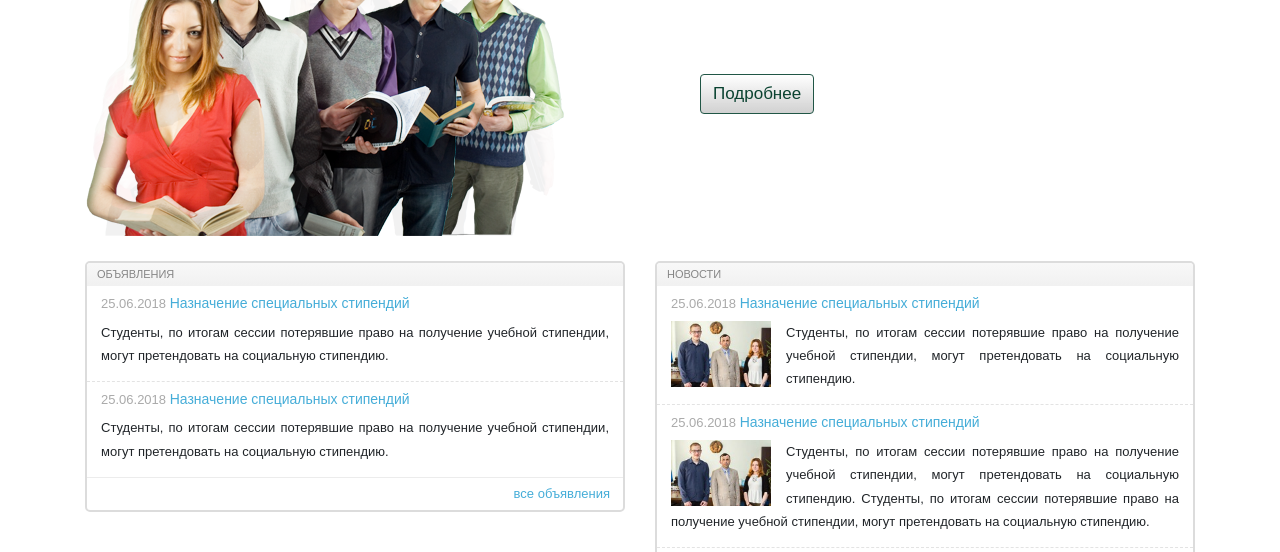
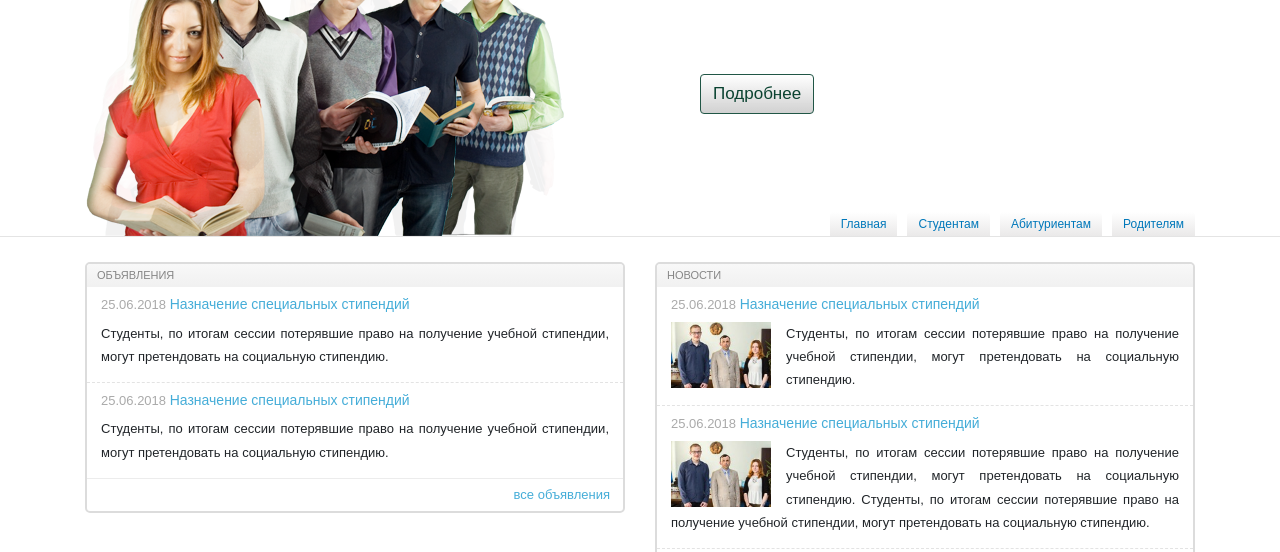
Before and after one commit to danilchican/fksis-portal-redesign, a website built with webpack: page src/index.html in a window 1280 px wide. Shown: the part 230-782 px from the top of the page. Built offline with nearby package versions, Linux system fonts and the light colour scheme; files whose address does not match are found by name.

Commit message:
Slider responsive menu

```diff
--- a/src/index.html
+++ b/src/index.html
@@ -126,7 +126,7 @@
 <!--TOP NAVIGATION END-->
 
 <!--INDEX SLIDER START-->
-<div id="fksis-slider" class="d-md-block d-sm-none">
+<div id="fksis-slider" class="d-md-block d-none">
     <div class="container">
         <div id="fksis-slider-content" class="carousel-fade slide" data-ride="carousel">
             <div class="carousel-inner">
@@ -157,6 +157,12 @@
                     </div>
                 </div>
             </div>
+            <ul id="slider-menu">
+                <li><a href="/">Главная</a></li>
+                <li><a href="/">Студентам</a></li>
+                <li><a href="/">Абитуриентам</a></li>
+                <li><a href="/">Родителям</a></li>
+            </ul>
         </div>
     </div>
 </div>
--- a/src/scss/app.scss
+++ b/src/scss/app.scss
@@ -147,10 +147,13 @@
 
 #fksis-slider {
   background: left top url(' ../images/slider-bg.jpg') repeat-x;
+  padding-top: 20px;
   border-top: 1px solid #036352;
-  padding-top: 20px;
+  border-bottom: 1px solid #e4e4e4;
 
   #fksis-slider-content {
+    position: relative;
+
     .carousel-item {
       background: -26px bottom url(' ../images/slider-light.png') no-repeat;
 
@@ -191,6 +194,37 @@
         padding-left: 60px;
       }
     }
+
+    #slider-menu {
+      list-style: none;
+      position: absolute;
+      right: 0;
+      bottom: 0;
+      margin: 0;
+      font-size: 12px;
+      font-weight: normal;
+
+      li {
+        float: left;
+        margin-left: 10px;
+        padding: 3px 11px;
+        border-radius: 4px 4px 0 0;
+        -moz-border-radius: 4px 4px 0 0;
+        -webkit-border-radius: 4px 4px 0 0;
+        background: -moz-linear-gradient(top, #ffffff 0%, #eae9e9 100%); /* FF3.6-15 */
+        background: -webkit-linear-gradient(top, #ffffff 0%, #eae9e9 100%); /* Chrome10-25,Safari5.1-6 */
+        background: linear-gradient(to bottom, #ffffff 0%, #eae9e9 100%); /* W3C, IE10+, FF16+, Chrome26+, Opera12+, Safari7+ */
+        filter: progid:DXImageTransform.Microsoft.gradient(startColorstr=' #ffffff ', endColorstr=' #eae9e9 ', GradientType=0); /* IE6-9 */
+
+        a {
+          color: #0078ba;
+        }
+
+        a:hover {
+          color: #EE4439;
+        }
+      }
+    }
   }
 }
 
@@ -201,9 +235,9 @@
 
   .info-block {
     border: 2px solid #dcdcdc;
+    border-radius: 5px;
+    -moz-border-radius: 5px;
     -webkit-border-radius: 5px;
-    -moz-border-radius: 5px;
-    border-radius: 5px;
     background-color: #ffffff;
     margin-bottom: 25px;
 
```
